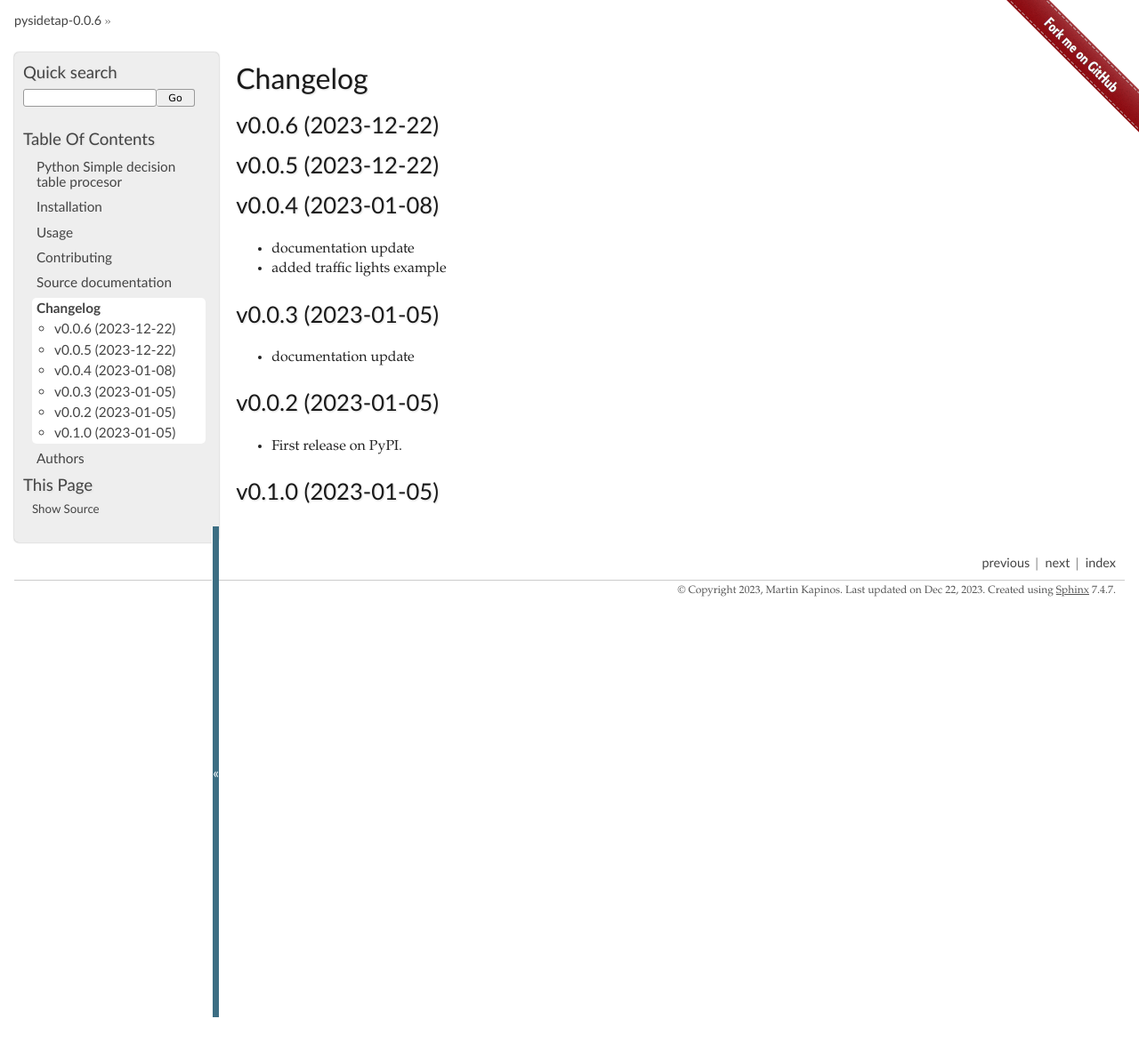
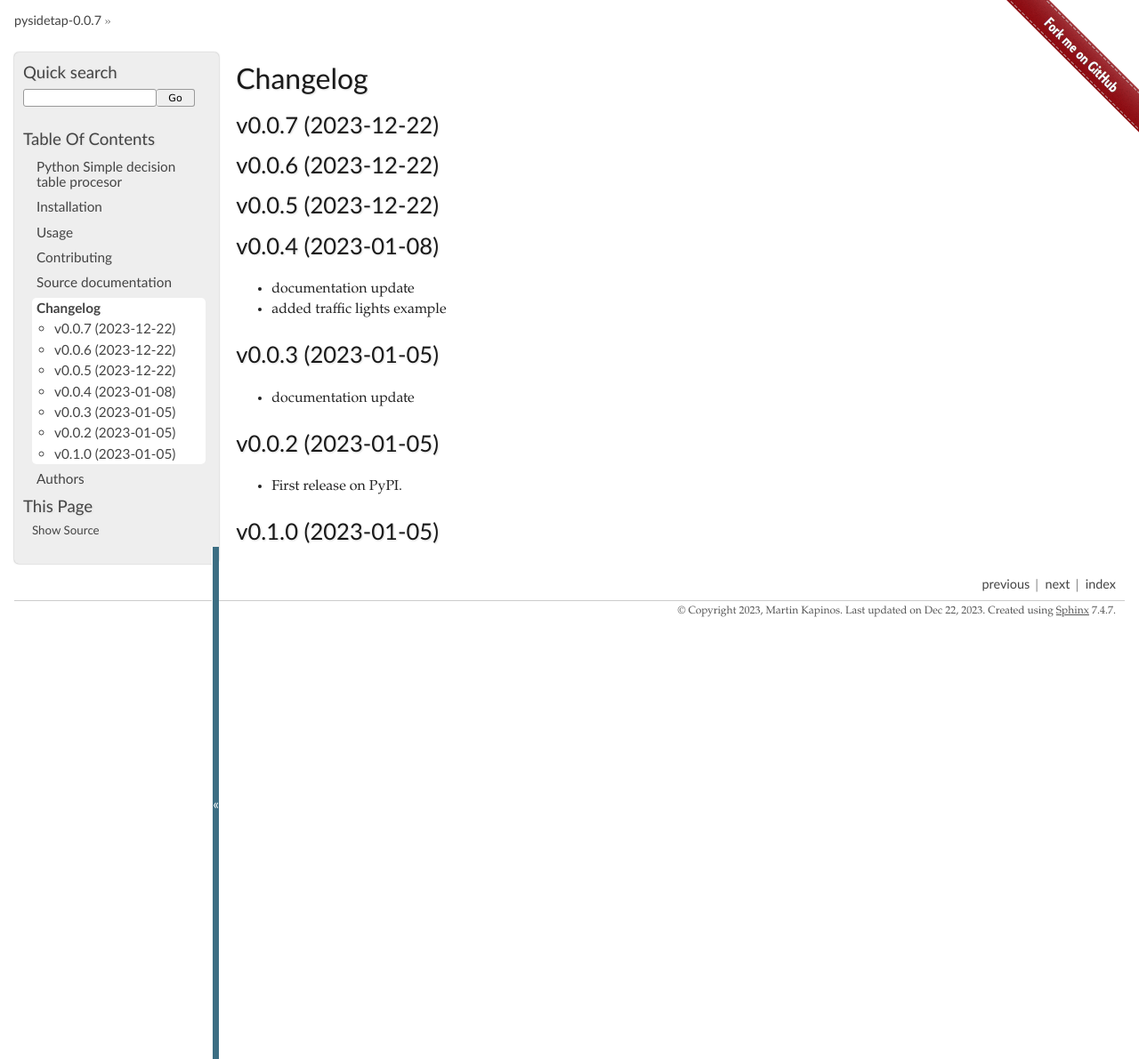
Before and after one commit to matkapi/pysidetap, a Sphinx documentation site: the page built from docs/changelog.rst, in a window 1280 px wide. Shown: the whole page at 89% size. Built offline with Sphinx 7.4.7, drawn with Linux system fonts in a browser that asks for light colours; before the commit the page ends 1144 px from its top, so only the background shows below that.

Commit message:
[SKIP] version bump 0.0.6 -> 0.0.7
Fix typing for older py version

```diff
--- a/CHANGELOG.rst
+++ b/CHANGELOG.rst
@@ -1,6 +1,9 @@
 
 Changelog
 =========
+
+v0.0.7 (2023-12-22)
+------------------------------------------------------------
 
 v0.0.6 (2023-12-22)
 ------------------------------------------------------------
--- a/README.rst
+++ b/README.rst
@@ -139,7 +139,7 @@ or chat :wink:
 Version
 -------
 
-v0.0.6
+v0.0.7
 
 .. _GitHub Actions: https://github.com/features/actions
 .. _PyPI: https://pypi.org
--- a/docs/conf.py
+++ b/docs/conf.py
@@ -48,7 +48,7 @@ project = 'pysidetap'
 year = '2023'
 author = 'Martin Kapinos'
 copyright = '{0}, {1}'.format(year, author)
-version = release = '0.0.6'
+version = release = '0.0.7'
 
 pygments_style = 'trac'
 templates_path = ['.']
--- a/setup.py
+++ b/setup.py
@@ -36,7 +36,7 @@ long_description = '{}\n{}'.format(
 
 setup(
     name='pysidetap',
-    version='0.0.6',
+    version='0.0.7',
     description='A skeleton template for Python projects.',
     long_description=long_description,
     long_description_content_type='text/x-rst',
--- a/src/pysidetap/__init__.py
+++ b/src/pysidetap/__init__.py
@@ -1,3 +1,3 @@
 """Initial documentation of pysidetap."""
 
-__version__ = '0.0.6'
+__version__ = '0.0.7'
```
Also changed, not shown: .bumpversion.cfg.
